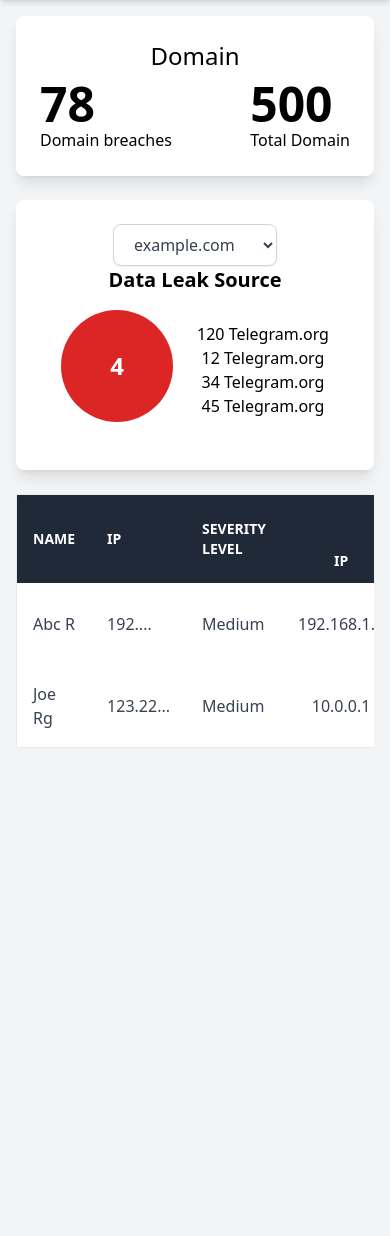
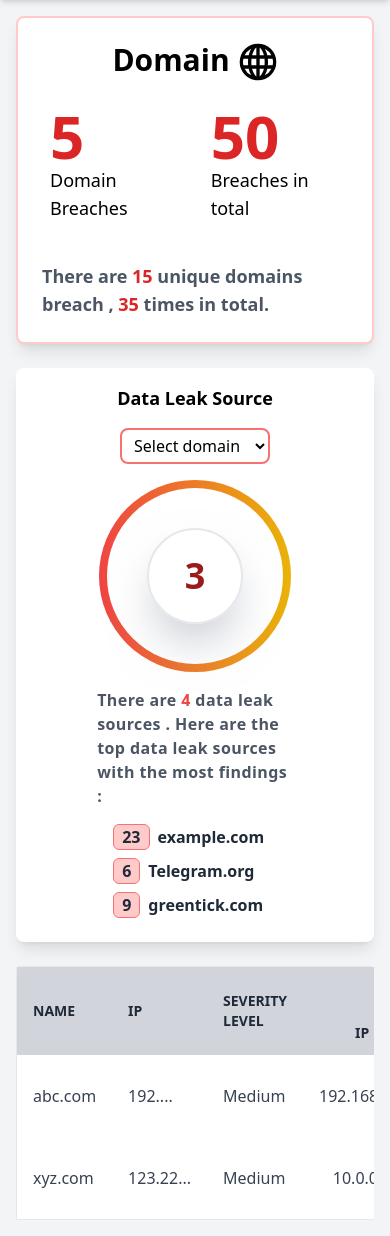
Before and after one commit to sudeep-gtn/dark-web-monitoring, a Django app: page /details/domain in a window 390 px wide. Shown: the part 104-1340 px from the top of the page. Run offline with Django 5.2, Linux system fonts and the light colour scheme; a user stored in the database is signed in; some libraries are stand-ins or nearby versions.

Commit message:
updated domain email and users pages

```diff
--- a/DWmonitoring/authentication/templates/domain.html
+++ b/DWmonitoring/authentication/templates/domain.html
@@ -3,51 +3,62 @@
 
 {% block content %}
 <div class="mx-4 my-4">
-  <div class="flex flex-col md:flex-row space-y-6 md:space-x-6 md:space-y-0 mb-6">
-    <div class="flex-1 shadow-lg bg-white p-6 rounded-lg border-custom">
-      <h2 class="text-2xl mb-2 text-center">Domain</h2>
-      <div class="flex justify-between items-center">
-        <div>
-          <p class="text-5xl font-bold">78</p>
-          <p>Domain breaches</p>
+  <div class="flex flex-col w-full xl:w-5/6  mx-auto gap-6 lg:flex-row mb-6">
+    <div class="flex flex-col border-2 border-red-200 w-full xl:w-1/2 shadow-lg bg-white p-6 rounded-lg">
+      <div class="flex gap-2 text-3xl font-semibold mx-auto">Domain <span> <img src="/static//images/domain.svg"
+            height="40" width="40" alt="cards"></span> </div>
+      <div class=" flex flex-col ">
+        <div class="flex items-center justify-around w-full gap-2 pt-4">
+          <div class="flex flex-col p-2 ">
+            <h2 class="text-6xl  font-bold text-red-600">5</h2>
+            <span class=" text-lg">Domain Breaches </span>
+          </div>
+          <div class="flex flex-col">
+            <h2 class="text-6xl font-bold text-red-600">50</h2>
+            <span class="text-lg">Breaches in total </span>
+          </div>
         </div>
-        <div>
-          <p class="text-5xl font-bold">500</p>
-          <p>Total Domain</p>
+        <div class="font-semibold text-gray-600 w-fit mx-auto mt-8 text-lg ">There are <span class="text-red-600"> 15</span> unique domains breach , <span class="text-red-600"> 35 </span> times in total. </div>
+      </div>
+    </div>
+    <div class=" xl:w-1/2 w-full flex-col w-full bg-white shadow-lg p-4 rounded-lg  flex ">
+      <div class="flex gap-4 flex-col lg:flex-row  items-center pb-4 ">
+        <h1 class="font-semibold text-left text-lg">Data Leak Source</h1>
+        <select class="px-2 py-1 font-medium rounded-lg border-2 border-red-400 bg-white outline-none" name="domains">
+          <option selected value="">Select domain </option>
+          <option value="123345566">example.com</option>
+          <option value="123345566">example1.com</option>
+        </select>
+      </div>
+      <div class="flex gap-4 flex-col lg:flex-row  items-center justify-center w-full">
+        <div class="w-2/5 flex items-center mx-auto justify-center">
+          <div
+            class=" flex items-center justify-center p-2 h-48 w-48 bg-gradient-to-l from-yellow-500 to-red-500 rounded-full ">
+            <div class="flex items-center justify-center w-44 h-44 bg-white  rounded-full">
+              <span
+                class="shadow-2xl shadow-gray-400/70   rounded-full h-24 w-24 border-2 border-gray-200 flex items-center justify-center font-bold text-4xl text-red-800">3</span>
+            </div>
+          </div>
+        </div>
+        <div class="w-3/5 items-left justify-start flex flex-col  ">
+          <h1 class="text-left text-gray-600 font-semibold tracking-wide"> There are <span class="text-red-500">4</span>
+            data leak sources . Here are the top data leak sources with the most findings : </h1>
+          <ol class="list-disc px-4 py-2 font-bold text-gray-800 pt-4 flex items-left flex-col gap-2">
+            <li class="flex items-center gap-2 "> <span
+                class="text-base border border-red-400 bg-red-200 px-2 rounded-md ">23</span> example.com</li>
+            <li class="flex items-center gap-2 "> <span
+                class="text-base border border-red-400 bg-red-200 px-2 rounded-md ">6</span> Telegram.org</li>
+            <li class="flex items-center gap-2 "> <span
+                class="text-base border border-red-400 bg-red-200 px-2 rounded-md ">9</span> greentick.com</li>
+          </ol>
         </div>
       </div>
     </div>
-        <div id="breachDetails"
-          class="flex-1 bg-white shadow-lg p-6 rounded-lg border-custom flex flex-col items-center">
-          <div>
-            <select id="domainSelect"
-              class="bg-white border border-gray-300 text-gray-700 py-2 px-4 rounded-lg shadow-sm">
-              <option value="example.com">example.com</option>
-              <option value="example1.com">example1.com</option>
-              <option value="example2.com">example2.com</option>
-              <option value="example3.com">example3.com</option>
-            </select>
-          </div>
-          <p class="text-xl font-bold">Data Leak Source</p>
-          <div class="flex space-x-6">
-            <div class="bg-red-600 text-white w-28 h-28 flex items-center justify-center rounded-full my-4">
-              <p class="text-2xl font-bold" id="breachCount">4</p>
-            </div>
-           <div class="py-7">
-            <ul class="text-center" id="breachList">
-              <li>120 Telegram.org</li>
-              <li>12 Telegram.org</li>
-              <li>34 Telegram.org</li>
-              <li>45 Telegram.org</li>
-            </ul>
-           </div>
-          </div>
-        </div>
   </div>
   <div class="overflow-x-auto">
     <div class="shadow rounded border border-gray-200">
       <table class="min-w-full bg-white">
-        <thead class="bg-gray-800 text-white">
+        <thead class="bg-gray-300 text-gray-800">
           <tr>
             <th class="px-4 py-3 text-left uppercase font-semibold text-sm" rowspan="2">Name</th>
             <th class="px-4 py-3 text-left uppercase font-semibold text-sm" rowspan="2">IP</th>
@@ -63,7 +74,7 @@
         </thead>
         <tbody class="text-gray-700">
           <tr>
-            <td class="px-4 py-3 text-left">Abc R</td>
+            <td class="px-4 py-3 text-left">abc.com</td>
             <td class="px-4 py-3 text-left">192....</td>
             <td class="px-4 py-3 text-left">Medium</td>
             <td class="px-4 py-3 text-center">192.168.1.1</td>
@@ -73,7 +84,7 @@
                 class="bg-blue-500 hover:bg-blue-700 text-white font-bold py-2 px-4 rounded">Save</button></td>
           </tr>
           <tr>
-            <td class="px-4 py-3 text-left">Joe Rg</td>
+            <td class="px-4 py-3 text-left">xyz.com</td>
             <td class="px-4 py-3 text-left">123.22...</td>
             <td class="px-4 py-3 text-left">Medium</td>
             <td class="px-4 py-3 text-center">10.0.0.1</td>
@@ -87,38 +98,4 @@
     </div>
   </div>
 </div>
-<script>
-  const breachData = {
-    "example.com": {
-      count: 4,
-      sources: ["120 Telegram.org", "12 Telegram.org", "34 Telegram.org", "45 Telegram.org"]
-    },
-    "example1.com": {
-      count: 3,
-      sources: ["50 Example1.org", "30 Example1.org", "20 Example1.org"]
-    },
-    "example2.com": {
-      count: 5,
-      sources: ["90 Example2.org", "70 Example2.org", "60 Example2.org", "40 Example2.org", "10 Example2.org"]
-    },
-    "example3.com": {
-      count: 2,
-      sources: ["15 Example3.org", "5 Example3.org"]
-    }
-  };
-
-  document.getElementById('domainSelect').addEventListener('change', function () {
-    const selectedDomain = this.value;
-    const breachInfo = breachData[selectedDomain];
-
-    document.getElementById('breachCount').textContent = breachInfo.count;
-    const breachList = document.getElementById('breachList');
-    breachList.innerHTML = '';
-    breachInfo.sources.forEach(source => {
-      const listItem = document.createElement('li');
-      listItem.textContent = source;
-      breachList.appendChild(listItem);
-    });
-  });
-</script>
 {% endblock content %}
```
Also changed, not shown: DWmonitoring/authentication/templates/email.html (+28 -11 lines), DWmonitoring/authentication/templates/users.html (+29 -13 lines), DWmonitoring/db.sqlite3, DWmonitoring/static/images/domain.svg (added), DWmonitoring/static/images/email.svg, DWmonitoring/static/images/user.svg.
